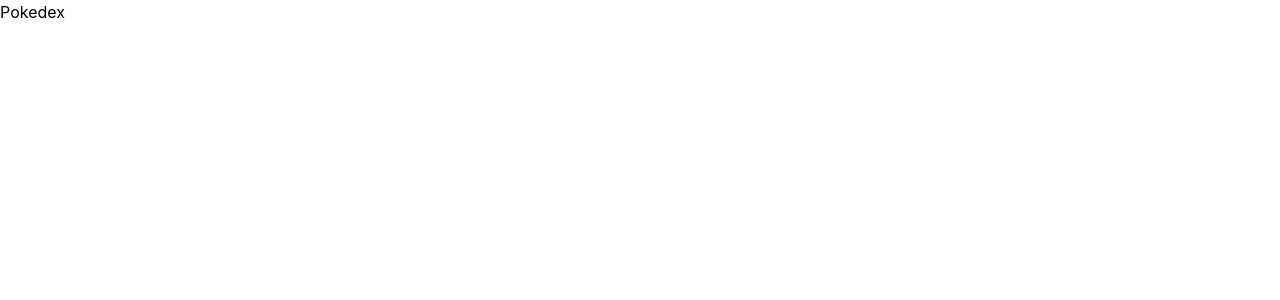
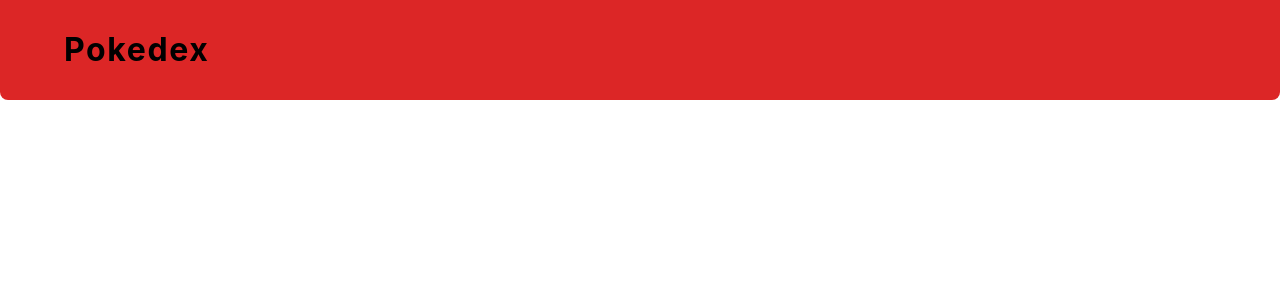
Before and after one commit to Phillipcodes/Pokedex-vue, a Vue app: page / in a window 1280 px wide. Shown: the top 300 px of the page. Built offline with nearby package versions, Linux system fonts and the light colour scheme.

Commit message:
first styling with tailwind

```diff
--- a/src/components/Header.vue
+++ b/src/components/Header.vue
@@ -1,6 +1,6 @@
 <template lang="">
-    <header>
-        <span>Pokedex</span>
+    <header class="bg-red-600 header flex items-center">
+        <span class="font-bold text-[32px] tracking-wider pl-16"  >Pokedex</span>
     </header>
 </template>
 <script>
@@ -8,6 +8,12 @@
     name:'HeaderComponent'
 }
 </script>
-<style lang="">
-
+<style lang="scss">
+    .header {
+        width: 100%;
+        height: 100px;
+        border-bottom-right-radius: 8px;
+        border-bottom-left-radius: 8px;
+        box-sizing: border-box;
+    }
 </style>
```
Also changed, not shown: src/style.css (line endings or trailing spaces).
